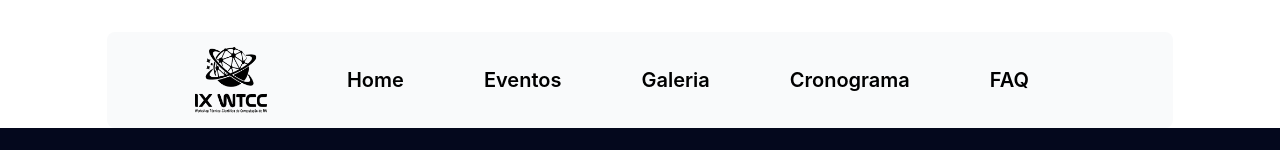
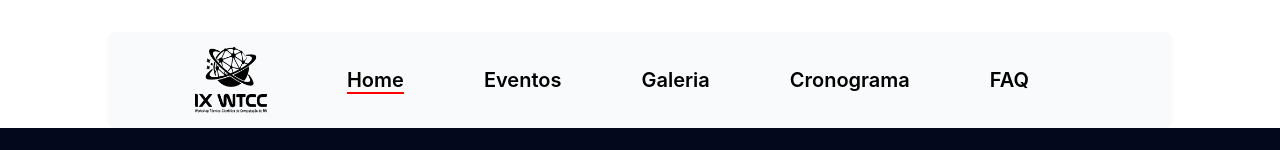
Before and after one commit to Escola-Piloto-de-Computacao/wtcc, a React (Create React App) app: page / in a window 1280 px wide. Shown: the top 150 px of the page. Built offline with nearby package versions, Linux system fonts and the light colour scheme.

Commit message:
Line under selected option in header
A animated line now displays to the user which part of the website he is on

```diff
--- a/src/App.css
+++ b/src/App.css
@@ -32,7 +32,30 @@
     from {
         transform: rotate(0deg);
     }
+
     to {
         transform: rotate(360deg);
     }
 }
+
+.underline-transition {
+    position: relative;
+}
+
+.underline-transition::after {
+    content: '';
+    position: absolute;
+    width: 100%;
+    transform: scaleX(0);
+    height: 2px;
+    bottom: 0;
+    left: 0;
+    background-color: red;
+    transform-origin: bottom right;
+    transition: transform 0.5s ease-out;
+}
+
+.underline-transition.active::after {
+    transform: scaleX(1);
+    transform-origin: bottom left;
+}
--- a/src/components/Header/Header.tsx
+++ b/src/components/Header/Header.tsx
@@ -1,24 +1,29 @@
-import React from 'react';
+import React, { useState } from 'react';
 import LogoWTCC from '../../assets/LogoeventLogo.png'
 
-// TODO linha que segue o usuário em baixo de cada opção do menu
+const Header = () => {
+    const [activeSelection, setActiveSelection] = useState('Home');
 
-const Header = () => {
+    const handleSelection = (e: React.MouseEvent<HTMLAnchorElement>, selection: string) => {
+        e.preventDefault();
+        setActiveSelection(selection);
+    }
+
     return (
         <header className="lg:flex lg:justify-center pt-8">
             <div className="lg:flex items-center justify-between fixed bg-gray-50 max-w-screen-xl mx-auto z-20 h-24 border-gray-200 px-8 lg:px-16 rounded-lg" >
-                <div className="flex items-center ml-6 mr-14 py-3 w-24">
+                <div className="flex items-center ml-6 mr-14 py-3 w-24"> {/* add href to Home */}
                     <img src={LogoWTCC} alt="Logo IX WTCC" className="w-3/4 hidden lg:block" />
                 </div>
                 <div className="flex gap-20 font-semibold text-xl lg:mr-20 lg:justify-start lg:items-start justify-center items-center">
-                    <a href="" className="hover:text-gray-500 hidden lg:block">Home</a>
-                    <a href="" className="hover:text-gray-500 hidden lg:block">Eventos</a>
-                    <a href="" className="hover:text-gray-500 hidden lg:block">Galeria</a>
-                    <a href="" className="hover:text-gray-500 hidden lg:block">Cronograma</a>
-                    <a href="" className="hover:text-gray-500 hidden lg:block">FAQ</a>
+                    <a href="" className={`hover:text-gray-500 hidden lg:block underline-transition ${activeSelection === 'Home' ? 'active' : ''}`} onClick={(e) => handleSelection(e, 'Home')}>Home</a>
+                    <a href="" className={`hover:text-gray-500 hidden lg:block underline-transition ${activeSelection === 'Eventos' ? 'active' : ''}`} onClick={(e) => handleSelection(e, 'Eventos')}>Eventos</a>
+                    <a href="" className={`hover:text-gray-500 hidden lg:block underline-transition ${activeSelection === 'Galeria' ? 'active' : ''}`} onClick={(e) => handleSelection(e, 'Galeria')}>Galeria</a>
+                    <a href="" className={`hover:text-gray-500 hidden lg:block underline-transition ${activeSelection === 'Cronograma' ? 'active' : ''}`} onClick={(e) => handleSelection(e, 'Cronograma')}>Cronograma</a>
+                    <a href="" className={`hover:text-gray-500 hidden lg:block underline-transition ${activeSelection === 'FAQ' ? 'active' : ''}`} onClick={(e) => handleSelection(e, 'FAQ')}>FAQ</a>
                 </div>
             </div>
-        </header>
+        </header >
     );
 }
 
```
Lines whose indentation alone changed are shown as unchanged.
